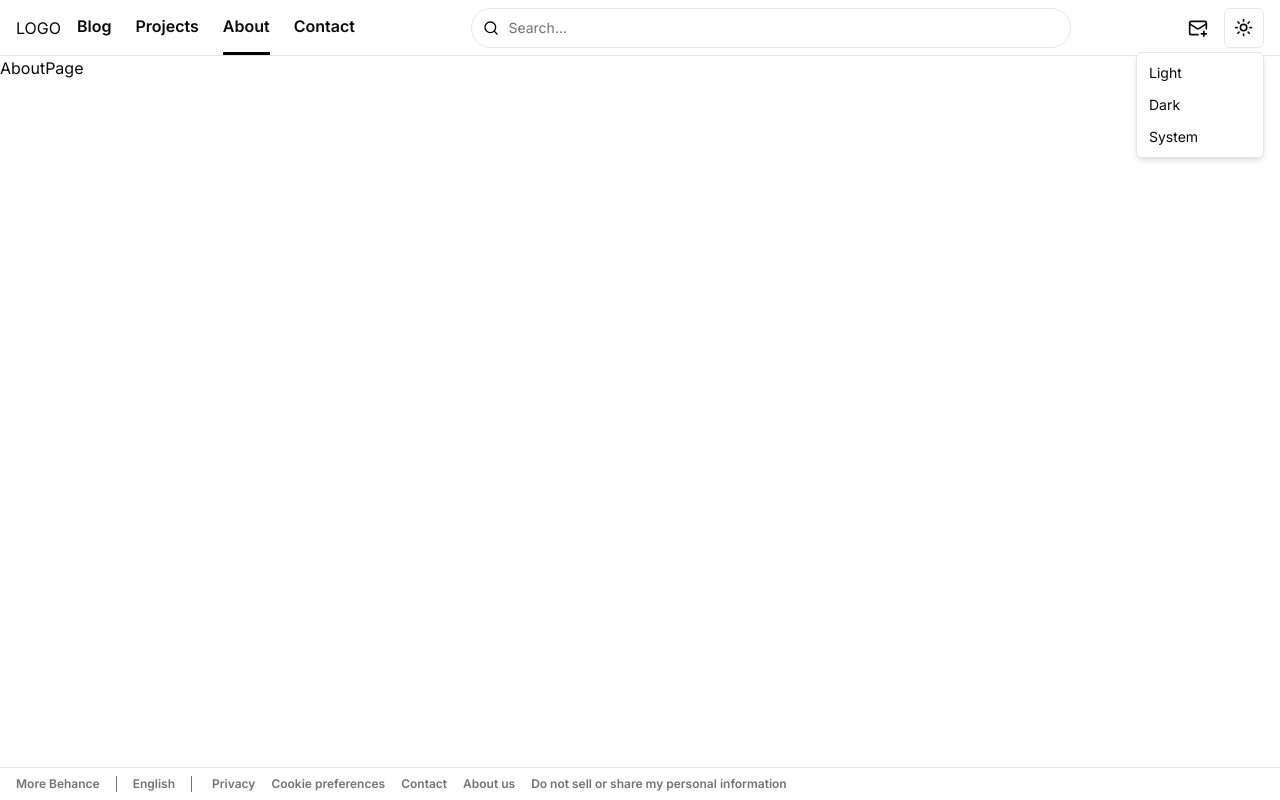
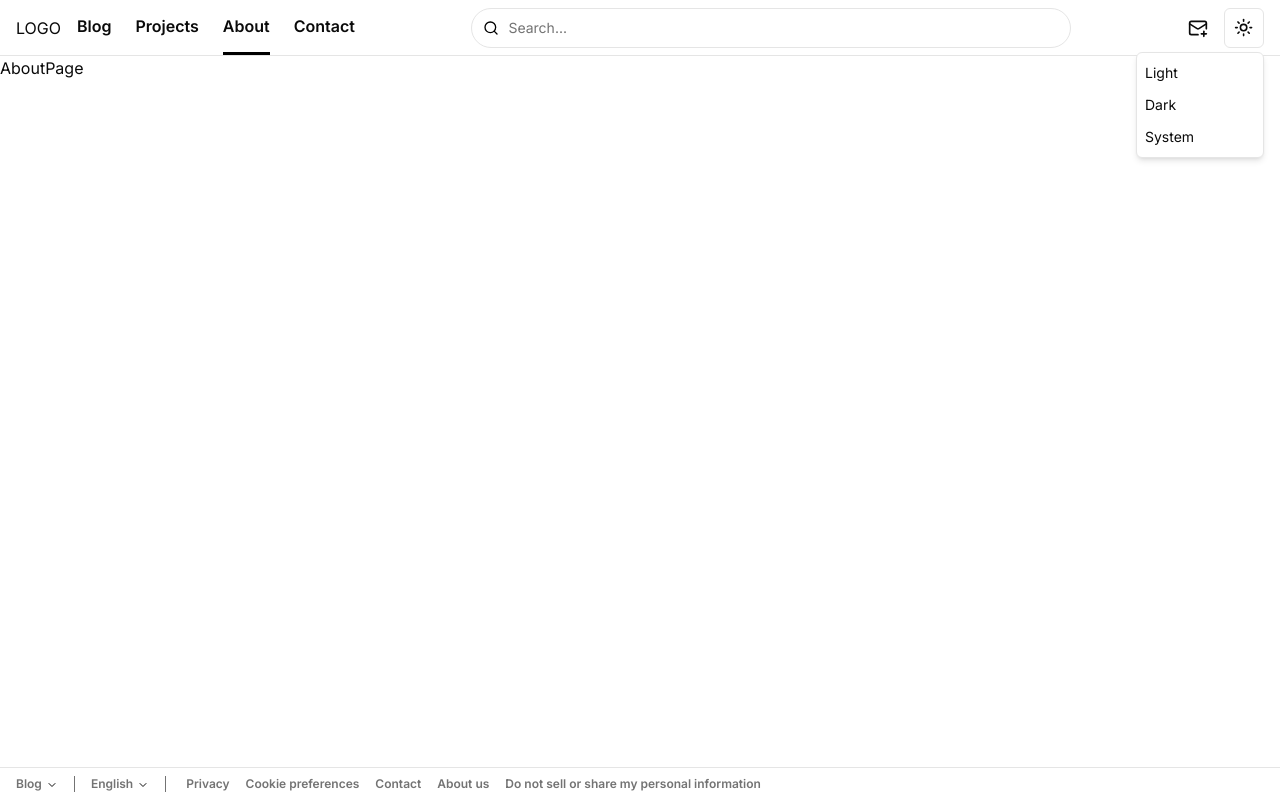
Before and after one commit to PauliusTaraskevicius/Blog-Sanity, a Next.js app: page /about in a window 1280 px wide. Both pictures are taken after a click on the button "Toggle theme". Built offline with nearby package versions, Linux system fonts and the light colour scheme.

Commit message:
footer finished

```diff
--- a/app/(landing)/_components/footer.tsx
+++ b/app/(landing)/_components/footer.tsx
@@ -1,26 +1,124 @@
 "use client";
+
+import Link from "next/link";
+
+import {
+  DropdownMenu,
+  DropdownMenuContent,
+  DropdownMenuItem,
+  DropdownMenuTrigger,
+} from "@/components/ui/dropdown-menu";
+
+
+import { ChevronDown } from "lucide-react";
 
 const Footer = () => {
   return (
     <footer className="hidden md:block w-full h-[33px] fixed bottom-0 border-t px-4 py-2">
       <div className="flex justify-start items-center gap-x-4">
-        <div className="border-r border-muted-foreground pr-4">
-          <p className="text-xs font-semibold text-muted-foreground">
-            More Behance
-          </p>
+        <div className="flex items-center justify-center border-r border-muted-foreground pr-4 transition">
+          <DropdownMenu>
+            <DropdownMenuTrigger className="flex group items-center justify-center">
+              {" "}
+              <p className="text-xs font-semibold text-muted-foreground">
+                Blog
+              </p>
+              <ChevronDown
+                className="relative top-[1px] ml-1 h-3 w-3 transition duration-200 group-data-[state=open]:rotate-180"
+                aria-hidden="true"
+              />
+            </DropdownMenuTrigger>
+            <DropdownMenuContent className="text-muted-foreground text-center px-0 py-0">
+              <DropdownMenuItem>
+                <Link href="/blog" className="w-full">
+                  <p className="hover:bg-blue-600 hover:text-white transition cursor-pointer leading-loose">
+                    Blog
+                  </p>
+                </Link>
+              </DropdownMenuItem>
+              <DropdownMenuItem>
+                <Link href="/projects" className="w-full">
+                  <p className="hover:bg-blue-600 hover:text-white transition cursor-pointer leading-loose">
+                    Projects
+                  </p>
+                </Link>
+              </DropdownMenuItem>
+              <DropdownMenuItem>
+                <Link href="/about" className="w-full">
+                  <p className="hover:bg-blue-600 hover:text-white transition cursor-pointer leading-loose">
+                    About
+                  </p>
+                </Link>
+              </DropdownMenuItem>
+              <DropdownMenuItem>
+                <Link href="/contact" className="w-full">
+                  <p className="hover:bg-blue-600 hover:text-white transition cursor-pointer leading-loose">
+                    Contact
+                  </p>
+                </Link>
+              </DropdownMenuItem>
+            </DropdownMenuContent>
+          </DropdownMenu>
         </div>
-        <div className="border-r border-muted-foreground pr-4">
-          <p className="text-xs font-semibold text-muted-foreground">
-            English
-          </p>
+        <div className="flex border-r border-muted-foreground pr-4">
+          <DropdownMenu>
+            <DropdownMenuTrigger className="flex group items-center justify-center">
+              {" "}
+              <p className="text-xs font-semibold text-muted-foreground">
+                English
+              </p>
+              <ChevronDown
+                className="relative top-[1px] ml-1 h-3 w-3 transition duration-200 group-data-[state=open]:rotate-180"
+                aria-hidden="true"
+              />
+            </DropdownMenuTrigger>
+            <DropdownMenuContent className="text-muted-foreground text-center px-0 py-0">
+              <DropdownMenuItem>
+                <p className="w-full hover:bg-blue-600 hover:text-white transition cursor-pointer leading-loose">
+                  English
+                </p>
+              </DropdownMenuItem>
+              <DropdownMenuItem>
+                <p className="w-full hover:bg-blue-600 hover:text-white transition cursor-pointer leading-loose">
+                  Lithuanian
+                </p>
+              </DropdownMenuItem>
+              <DropdownMenuItem>
+                <p className="w-full hover:bg-blue-600 hover:text-white transition cursor-pointer leading-loose">
+                  Polski
+                </p>
+              </DropdownMenuItem>
+              <DropdownMenuItem>
+                <p className="w-full hover:bg-blue-600 hover:text-white transition cursor-pointer leading-loose">
+                  Russian
+                </p>
+              </DropdownMenuItem>
+              <DropdownMenuItem>
+                <p className="w-full hover:bg-blue-600 hover:text-white transition cursor-pointer leading-loose">
+                  Suomi
+                </p>
+              </DropdownMenuItem>
+            </DropdownMenuContent>
+          </DropdownMenu>
         </div>
+
         <div className="">
           <ul className="flex justify-center items-center gap-x-2 text-xs font-semibold text-muted-foreground">
-            <li className="px-1 cursor-pointer hover:text-blue-600 transition">Privacy</li>
-            <li className="px-1 cursor-pointer hover:text-blue-600 transition">Cookie preferences</li>
-            <li className="px-1 cursor-pointer hover:text-blue-600 transition">Contact</li>
-            <li className="px-1 cursor-pointer hover:text-blue-600 transition">About us</li>
-            <li className="px-1 cursor-pointer hover:text-blue-600 transition">Do not sell or share my personal information</li>
+            <li className="px-1 cursor-pointer hover:text-blue-600 transition">
+              Privacy
+            </li>
+            <li className="px-1 cursor-pointer hover:text-blue-600 transition">
+              Cookie preferences
+            </li>
+            <li className="px-1 cursor-pointer hover:text-blue-600 transition">
+              Contact
+            </li>
+            <li className="px-1 cursor-pointer hover:text-blue-600 transition">
+              About us
+            </li>
+            <li className="px-1 cursor-pointer hover:text-blue-600 transition">
+              Do not sell or share my personal information
+            </li>
           </ul>
         </div>
       </div>
--- a/components/mode-toggle.tsx
+++ b/components/mode-toggle.tsx
@@ -1,19 +1,19 @@
-"use client"
+"use client";
 
-import * as React from "react"
-import { Moon, Sun } from "lucide-react"
-import { useTheme } from "next-themes"
+import * as React from "react";
+import { Moon, Sun } from "lucide-react";
+import { useTheme } from "next-themes";
 
-import { Button } from "@/components/ui/button"
+import { Button } from "@/components/ui/button";
 import {
   DropdownMenu,
   DropdownMenuContent,
   DropdownMenuItem,
   DropdownMenuTrigger,
-} from "@/components/ui/dropdown-menu"
+} from "@/components/ui/dropdown-menu";
 
 export function ModeToggle() {
-  const { setTheme } = useTheme()
+  const { setTheme } = useTheme();
 
   return (
     <DropdownMenu>
@@ -24,17 +24,26 @@ export function ModeToggle() {
           <span className="sr-only">Toggle theme</span>
         </Button>
       </DropdownMenuTrigger>
-      <DropdownMenuContent align="end">
-        <DropdownMenuItem onClick={() => setTheme("light")}>
+      <DropdownMenuContent align="end" className="px-2">
+        <DropdownMenuItem
+          onClick={() => setTheme("light")}
+          className="py-1.5 cursor-pointer"
+        >
           Light
         </DropdownMenuItem>
-        <DropdownMenuItem onClick={() => setTheme("dark")}>
+        <DropdownMenuItem
+          onClick={() => setTheme("dark")}
+          className="py-1.5 cursor-pointer"
+        >
           Dark
         </DropdownMenuItem>
-        <DropdownMenuItem onClick={() => setTheme("system")}>
+        <DropdownMenuItem
+          onClick={() => setTheme("system")}
+          className="py-1.5 cursor-pointer"
+        >
           System
         </DropdownMenuItem>
       </DropdownMenuContent>
     </DropdownMenu>
-  )
+  );
 }
--- a/components/ui/dropdown-menu.tsx
+++ b/components/ui/dropdown-menu.tsx
@@ -2,7 +2,7 @@
 
 import * as React from "react"
 import * as DropdownMenuPrimitive from "@radix-ui/react-dropdown-menu"
-import { Check, ChevronRight, Circle } from "lucide-react"
+import { Check, ChevronRight, Circle, ChevronDown, ChevronUp } from "lucide-react"
 
 import { cn } from "@/lib/utils"
 
@@ -83,7 +83,7 @@ const DropdownMenuItem = React.forwardRef<
   <DropdownMenuPrimitive.Item
     ref={ref}
     className={cn(
-      "relative flex cursor-default select-none items-center rounded-sm px-2 py-1.5 text-sm outline-none transition-colors focus:bg-accent focus:text-accent-foreground data-[disabled]:pointer-events-none data-[disabled]:opacity-50",
+      "relative flex cursor-default select-none items-center rounded-sm  text-sm outline-none transition-colors focus:bg-accent focus:text-accent-foreground data-[disabled]:pointer-events-none data-[disabled]:opacity-50",
       inset && "pl-8",
       className
     )}
--- a/package.json
+++ b/package.json
@@ -10,6 +10,7 @@
   },
   "dependencies": {
     "@radix-ui/react-dropdown-menu": "^2.0.6",
+    "@radix-ui/react-navigation-menu": "^1.1.4",
     "@radix-ui/react-slot": "^1.0.2",
     "@radix-ui/react-tooltip": "^1.0.7",
     "class-variance-authority": "^0.7.0",
```
Also changed, not shown: app/(landing)/page.tsx (+6 -1 lines), 1 other file (tests, documents, lock files or other folders).
